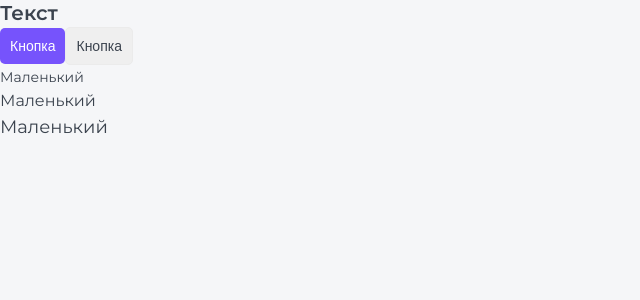
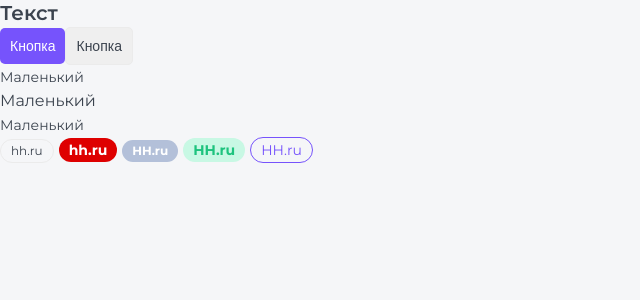
Before and after one commit to NestleCup/MyOwl, a Next.js app: page / in a window 1280 px wide. Shown: the top 300 px of the page, without its empty margins (0-640 px from the left). Built offline with nearby package versions, Linux system fonts and the light colour scheme.

Commit message:
add Tag component

```diff
--- /dev/null
+++ b/components/Tag/Tag.module.css
@@ -0,0 +1,46 @@
+.tag {
+  display: inline-block;
+  box-sizing: border-box;
+  margin-right: 5px;
+  border-radius: 20px;
+}
+
+.small {
+  padding: 5px 10px;
+  font-size: 12px;
+  line-height: 12px;
+}
+
+.medium {
+  padding: 5px 10px;
+  font-size: 14px;
+  line-height: 14px;
+}
+
+.ghost {
+  border: 1px solid var(--gray-light);
+}
+
+.red {
+  color: var(--white);
+  background: #de0000;
+  font-weight: bold;
+}
+
+.grey {
+  color: var(--white);
+  background: #b3c0d9;
+  font-weight: bold;
+}
+
+.green {
+  color: var(--green);
+  background: var(--green-light);
+  font-weight: bold;
+}
+
+.primary {
+  color: var(--primary);
+  background: none;
+  border: 1px solid var(--primary);
+}
--- /dev/null
+++ b/components/Tag/Tag.tsx
@@ -0,0 +1,30 @@
+import React from 'react';
+import { TagProps } from './Tag.props';
+import styles from './Tag.module.css';
+import cn from 'classnames';
+
+export const Tag = ({
+  size = 'small',
+  children,
+  color = 'ghost',
+  href,
+  className,
+  ...props
+}: TagProps): JSX.Element => {
+  return (
+    <div
+      className={cn(styles.tag, className, {
+        [styles.small]: size == 'small',
+        [styles.medium]: size == 'medium',
+        [styles.ghost]: color == 'ghost',
+        [styles.red]: color == 'red',
+        [styles.grey]: color == 'grey',
+        [styles.green]: color == 'green',
+        [styles.primary]: color == 'primary',
+      })}
+      {...props}
+    >
+      {href ? <a href={href}>{children}</a> : <>{children}</>}
+    </div>
+  );
+};
--- a/components/index.ts
+++ b/components/index.ts
@@ -1,3 +1,4 @@
 export * from './Title/Title';
 export * from './Button/Button';
 export * from './Paragraph/Paragraph';
+export * from './Tag/Tag';
--- a/pages/index.tsx
+++ b/pages/index.tsx
@@ -1,15 +1,31 @@
 import Button from '@/components/Button/Button';
 import { Title } from '@/components/Title/Title';
 import { Paragraph } from '@/components/Paragraph/Paragraph';
+import { Tag } from '@/components';
 export default function Home(): JSX.Element {
   return (
     <>
       <Title tag="h3">Текст</Title>
       <Button appearance="primary">Кнопка</Button>
       <Button appearance="ghost">Кнопка</Button>
-      <Paragraph size="s">Маленький</Paragraph>
+      <Paragraph>Маленький</Paragraph>
       <Paragraph size="m">Маленький</Paragraph>
-      <Paragraph size="l">Маленький</Paragraph>
+      <Paragraph>Маленький</Paragraph>
+      <Tag size="small" color="ghost">
+        hh.ru
+      </Tag>
+      <Tag size="medium" color="red">
+        hh.ru
+      </Tag>
+      <Tag size="small" color="grey">
+        HH.ru
+      </Tag>
+      <Tag size="medium" color="green">
+        HH.ru
+      </Tag>
+      <Tag size="medium" color="primary">
+        HH.ru
+      </Tag>
     </>
   );
 }
```
Also changed, not shown: components/Tag/Tag.props.ts (added, +9 -0 lines).
